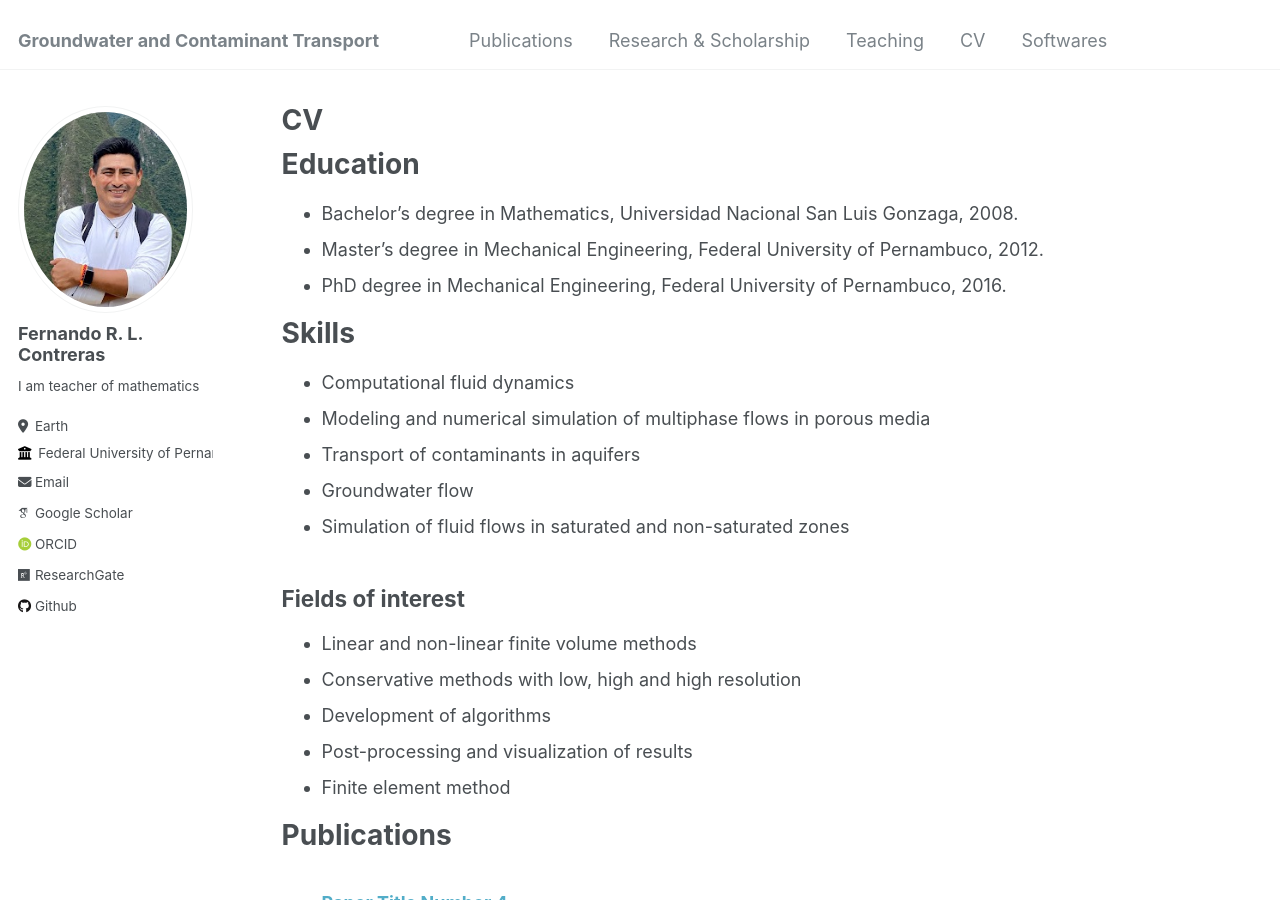
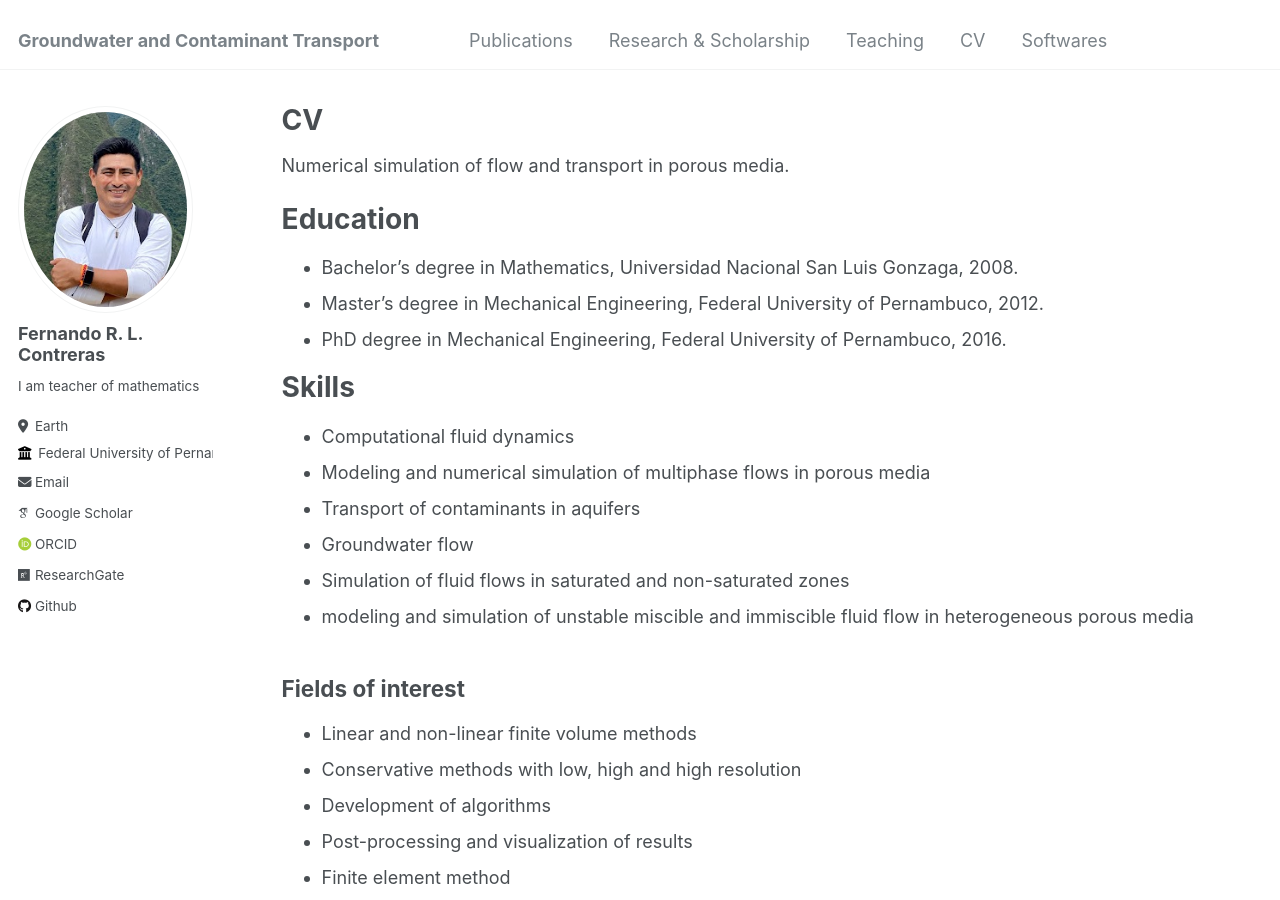
Before and after one commit to Feraul/Feraul.github.io, a Jekyll site: the page built from _pages/cv.md, in a window 1280 px wide and 900 px high. Built offline with Jekyll 4.4.1, drawn with Linux system fonts in a browser that asks for light colours; some web fonts are replaced.

Commit message:
Update cv.md

```diff
--- a/_pages/cv.md
+++ b/_pages/cv.md
@@ -6,6 +6,7 @@ author_profile: true
 redirect_from:
   - /resume
 ---
+Numerical simulation of flow and transport in porous media.
 
 {% include base_path %}
 
@@ -22,6 +23,8 @@ Skills
 * Transport of contaminants in aquifers
 * Groundwater flow
 * Simulation of fluid flows in saturated and non-saturated zones
+* modeling and simulation of unstable miscible and immiscible fluid flow in heterogeneous porous media
+
 
 Fields of interest
 -------------------
@@ -30,6 +33,7 @@ Fields of interest
 * Development of algorithms
 * Post-processing and visualization of results
 * Finite element method
+
 
 
 Publications
```
